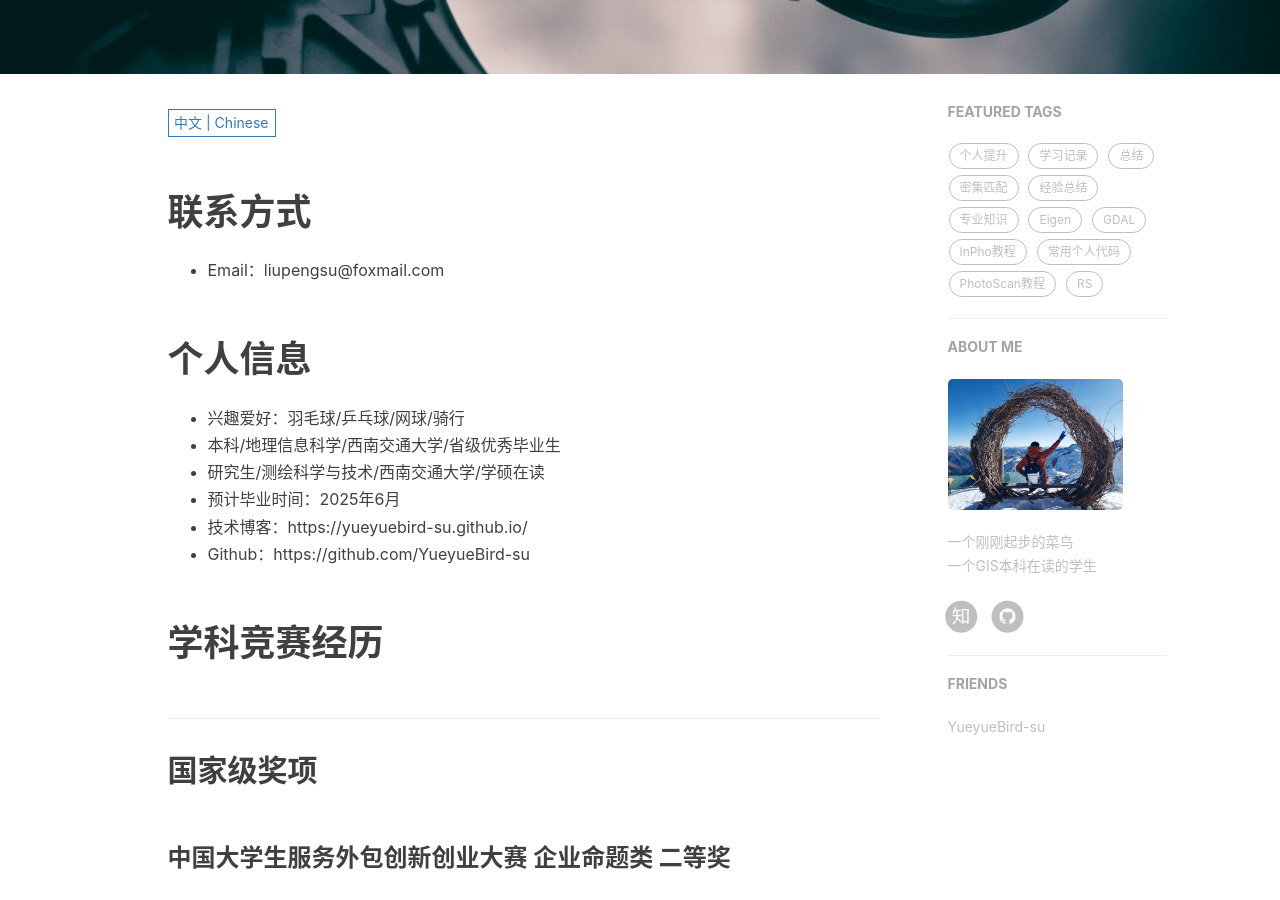
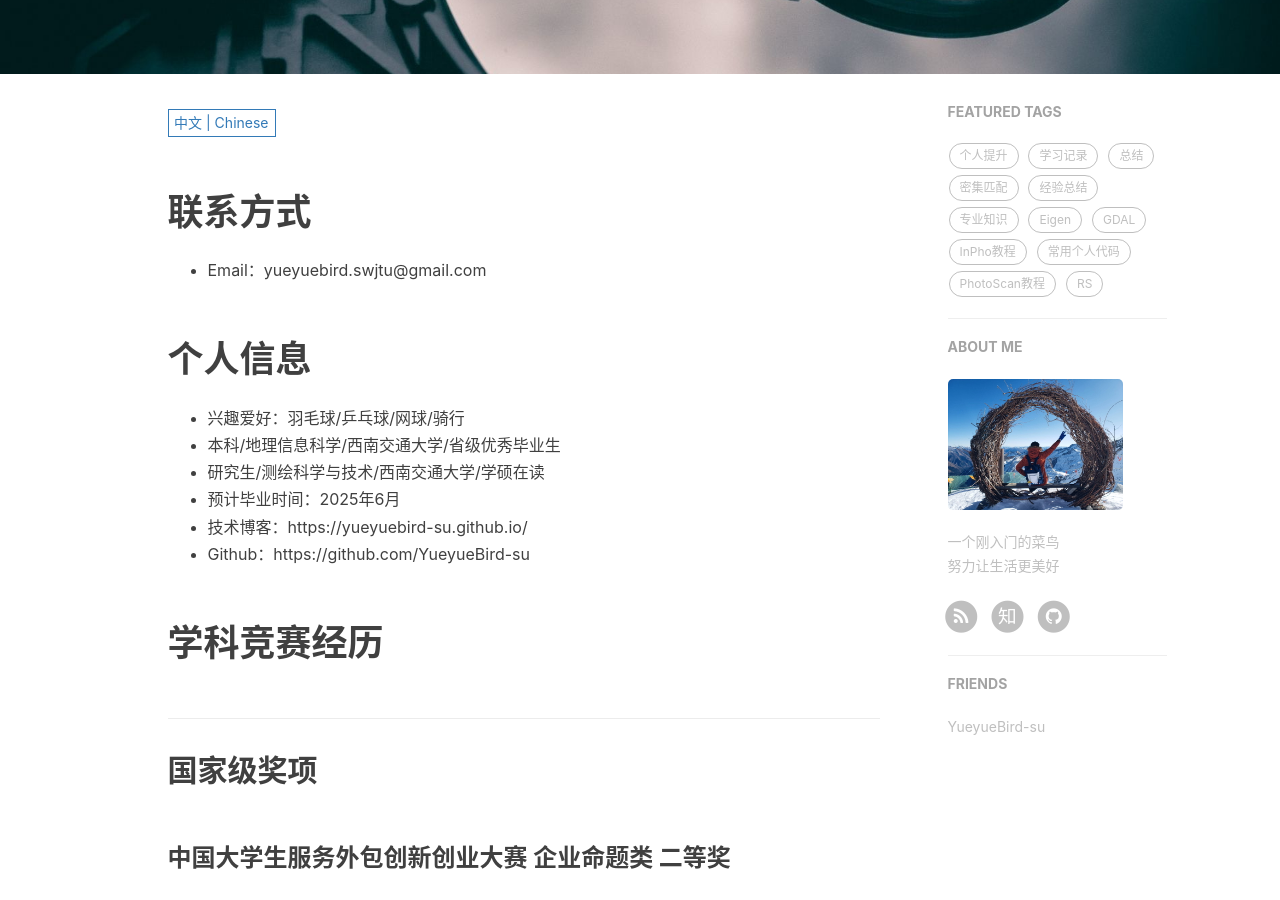
Before and after one commit to YueyueBird-su/YueyueBird-su.github.io, a Jekyll site: the page built from about.html, in a window 1280 px wide and 900 px high, scrolled down 344 px. Built offline with Jekyll 4.4.1, drawn with Linux system fonts in a browser that asks for light colours; nearby versions of some CDN libraries; comment, search, counter and statistics services are not loaded.

Commit message:
add 2023 info

```diff
--- a/_config.yml
+++ b/_config.yml
@@ -3,8 +3,8 @@
 SEOTitle: Go吧LpengSu | Blog
 header-img: img/bg5.jpg
 email: yueyuebird.swjtu@gmail.com
-description: "关于地理信息，遥感 | 这里是 @LPS 的个人博客，与你一起学习、记录。"
-keyword: "LpengSu, 个人网站, 博客, 互联网, GIS, RS"
+description: "关于地理信息，遥感 | 这里是 @Lpeng 的个人博客，与你一起学习、记录。"
+keyword: "LpengSu, 个人网站, 博客, 互联网, GIS, RS, 三维重建"
 url: "https://github.com/YueyueBird-su/YueyueBird-su.github.io"              # your host, for absolute URL
 baseurl: ""                             # for example, '/blog' if your blog hosted on 'host/blog'
 
@@ -12,7 +12,7 @@
 future: true
 
 # SNS settings
-RSS: false
+RSS: true
 #weibo_username:     YueyueBird-su
 zhihu_username:     wing-51-86
 github_username:    YueyueBird-su
@@ -77,7 +77,7 @@
 
 # Sidebar settings
 sidebar: true                           # whether or not using Sidebar.
-sidebar-about-description: "一个刚刚起步的菜鸟<br>一个GIS本科在读的学生"
+sidebar-about-description: "一个刚入门的菜鸟<br>努力让生活更美好"
 sidebar-avatar: /img/avatar-yueyue.jpg      # use absolute URL, seeing it's used in both `/` and `/about/`
 
 
--- a/_includes/about/zh.md
+++ b/_includes/about/zh.md
@@ -1,5 +1,5 @@
 # 联系方式
-* Email：liupengsu@foxmail.com
+* Email：yueyuebird.swjtu@gmail.com
 
 # 个人信息
 * 兴趣爱好：羽毛球/乒乓球/网球/骑行
```
